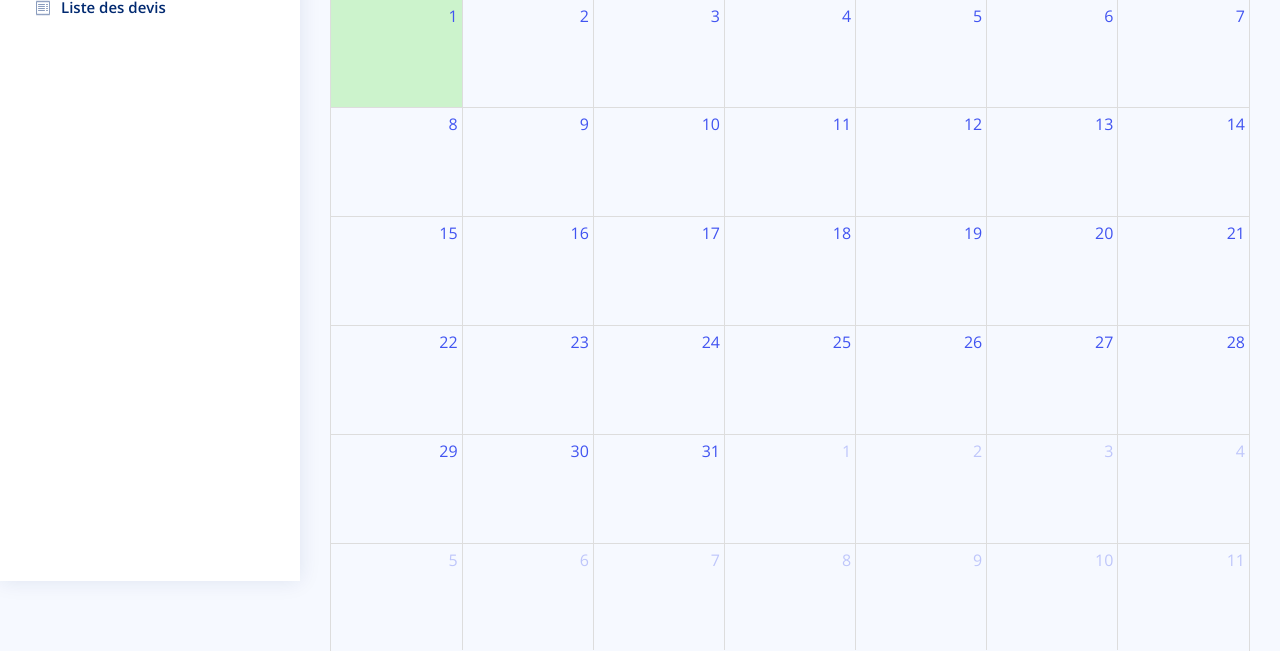
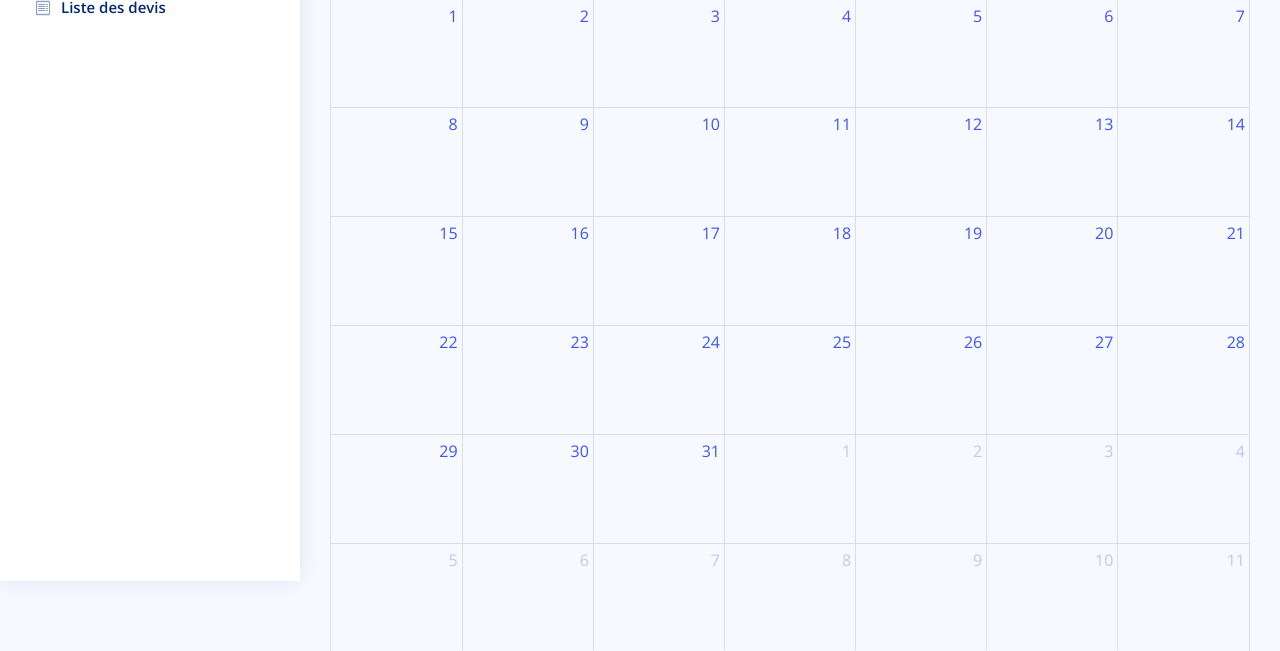
Before and after one commit to kenny516/CI3Template, a CodeIgniter app: page /Garage-automobile/BackOffice/appointment in a window 1280 px wide, with the pointer over the restyled element. Shown: the part 219-870 px from the top of the page. Run offline with CodeIgniter, Linux system fonts and the light colour scheme; some libraries are stand-ins or nearby versions.

Commit message:
Update appointment.php

```diff
--- a/application/views/back-office/appointment.php
+++ b/application/views/back-office/appointment.php
@@ -1,7 +1,6 @@
 <style>
     #calendar td.fc-day:hover {
         cursor: pointer;
-        background-color: #ccf3cc;
     }
 </style>
 
```
